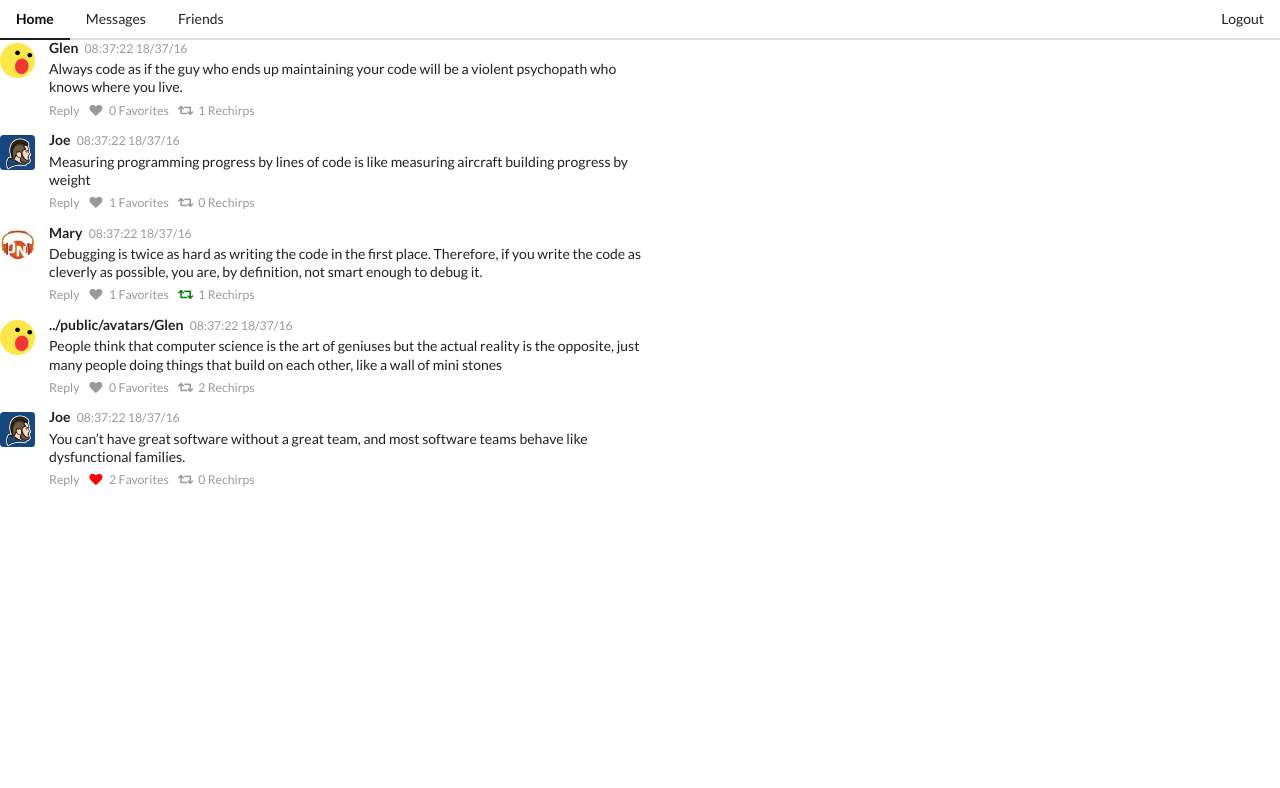
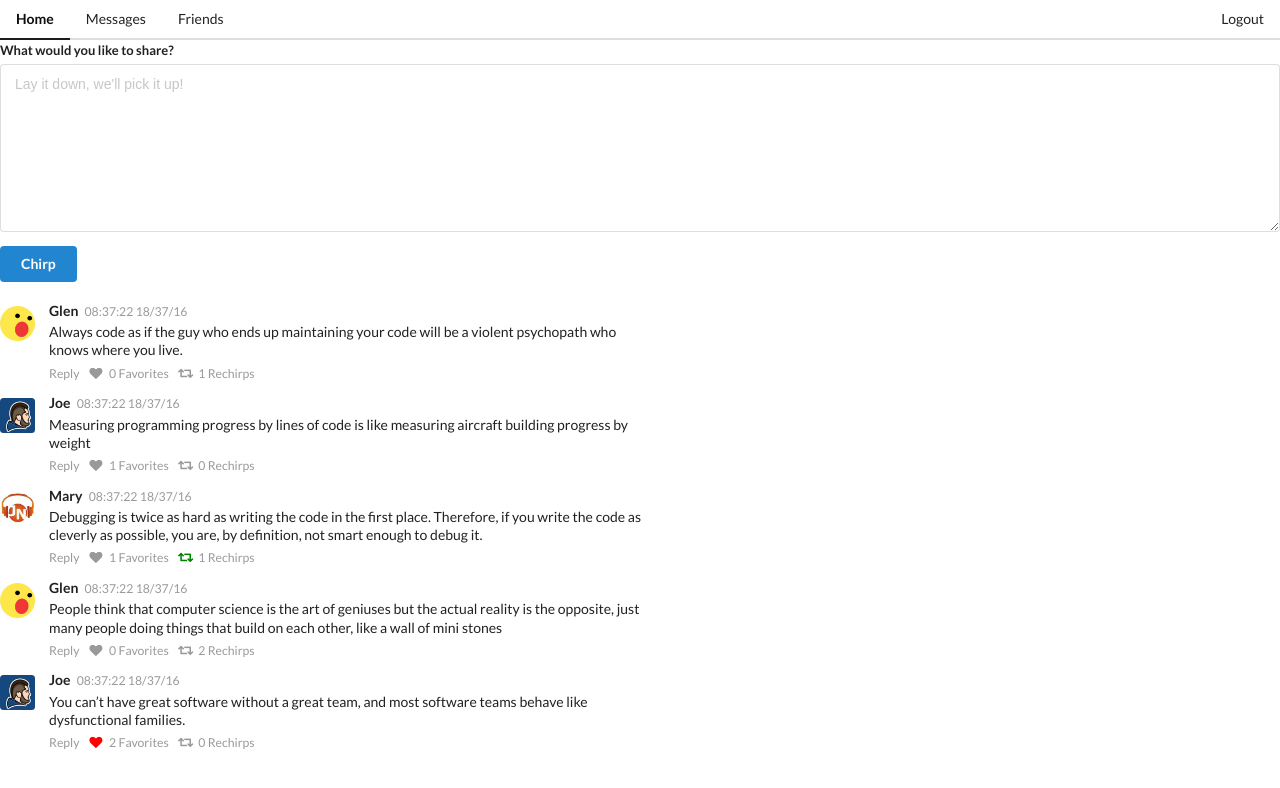
Before and after one commit to darrenbrett/chirpr, an Angular app in the folder chirpr/: page / in a window 1280 px wide. Shown: the top 788 px of the page. Built offline with nearby package versions, Linux system fonts and the light colour scheme.

Commit message:
Built chirp functions

```diff
--- a/chirpr/src/app/app.module.ts
+++ b/chirpr/src/app/app.module.ts
@@ -16,7 +16,8 @@ import { FeedComponent } from './feed/feed.component';
   imports: [
     BrowserModule,
     FormsModule,
-    HttpModule
+    HttpModule,
+    FormsModule
   ],
   providers: [],
   bootstrap: [AppComponent]
--- a/chirpr/src/app/feed/feed.component.html
+++ b/chirpr/src/app/feed/feed.component.html
@@ -1,3 +1,14 @@
+<form class="ui form">
+  <div class="field">
+    <label>What would you like to share?</label>
+    <textarea name='body' placeholder="Lay it down, we'll pick it up!" type="text" [(ngModel)]='chirpText' ></textarea>
+  </div>
+
+  <button class="ui button primary" type="button"
+    (click)='OnNewChirp(mytext)'
+  >Chirp</button>
+</form>
+
 <div class="ui comments" *ngIf='chirps'>
   <div class="comment" *ngFor='let chirp of chirps'>
     <a class="avatar">
@@ -6,7 +17,7 @@
     <div class="content">
       <a class="author">{{chirp.author}}</a>
       <div class="metadata">
-        <span class="date"> {{chirp.date | date: 'hh:mm:ss dd/mm/yy'}}</span>
+        <span class="date">{{chirp.date | date: 'hh:mm:ss dd/mm/yy'}}</span>
       </div>
       <div class="text">
         {{chirp.body}}
--- a/chirpr/src/app/feed/feed.component.ts
+++ b/chirpr/src/app/feed/feed.component.ts
@@ -12,11 +12,13 @@ export class FeedComponent implements OnInit {
   { body: 'Always code as if the guy who ends up maintaining your code will be a violent psychopath who knows where you live.', author: 'Glen', avatar: 'glen.jpg', date: new Date(), rechirps: ['Joe'], favorites: [] },
   { body: 'Measuring programming progress by lines of code is like measuring aircraft building progress by weight', author: 'Joe', avatar: 'joe.jpg', date: new Date(), rechirps: [], favorites: ['Mary'] },
   { body: 'Debugging is twice as hard as writing the code in the first place. Therefore, if you write the code as cleverly as possible, you are, by definition, not smart enough to debug it.', author: 'Mary', avatar: 'mary.jpg', date: new Date(), rechirps: ['Glen'], favorites: ['Mary'] },
-  { body: 'People think that computer science is the art of geniuses but the actual reality is the opposite, just many people doing things that build on each other, like a wall of mini stones', author: '../public/avatars/Glen', avatar: 'glen.jpg', date: new Date(), rechirps: ['Joe', 'Mary'], favorites: [] },
+  { body: 'People think that computer science is the art of geniuses but the actual reality is the opposite, just many people doing things that build on each other, like a wall of mini stones', author: 'Glen', avatar: 'glen.jpg', date: new Date(), rechirps: ['Joe', 'Mary'], favorites: [] },
   { body: 'You can’t have great software without a great team, and most software teams behave like dysfunctional families.', author: 'Joe', avatar: 'joe.jpg', date: new Date(), rechirps: [], favorites: ['Mary', 'Glen'] },
 
 
   ];
+
+  chirpText = '';
 
   constructor() { }
 
@@ -39,7 +41,14 @@ export class FeedComponent implements OnInit {
       chirp.rechirps.push('Glen');
     }
 
+  }
 
+  OnNewChirp() {
+    console.log(this.chirpText);
+    this.chirps.unshift(
+      { body: this.chirpText, author: 'Glen', avatar: 'glen.jpg', date: new Date(), rechirps: [], favorites: [] }
+    );
+    this.chirpText = '';
   }
 
 }
```
